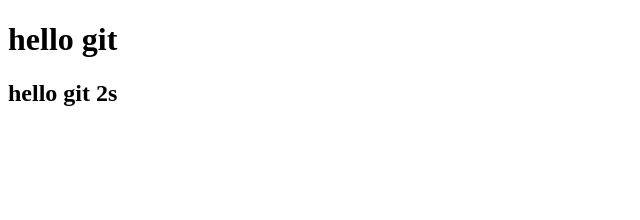
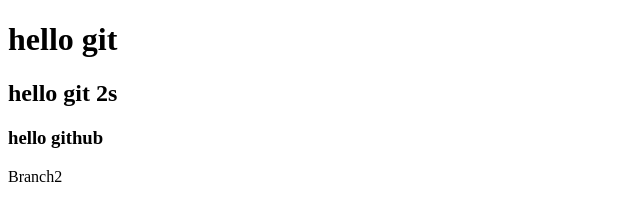
Before and after one commit to danil1yam/git_test, a plain HTML site: page index.html in a window 1280 px wide. Shown: the whole page, without its empty margins (0-640 px from the left). Drawn offline with Linux system fonts and the light colour scheme.

Commit message:
Branch 2 commit

```diff
--- a/index.html
+++ b/index.html
@@ -7,5 +7,7 @@
 <body>
 <h1>hello git</h1>
 <h2>hello git 2s</h2>
+<h3>hello github</h3>
+Branch2
 </body>
 </html>
```
